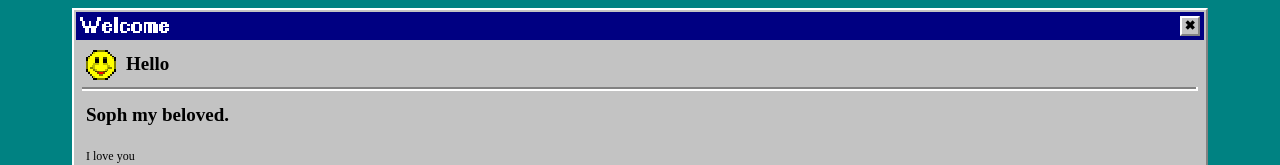
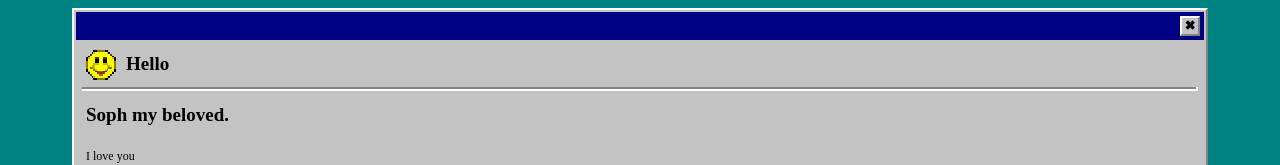
Before and after one commit to Sketchy-PNG/webpagecutie, a plain HTML site: page index.html in a window 1280 px wide. Shown: the top 165 px of the page. Drawn offline with Linux system fonts and the light colour scheme.

Commit message:
Update index.html

```diff
--- a/index.html
+++ b/index.html
@@ -10,7 +10,7 @@
 
 
     <div class="window">
-     <div class="topping"><img style="padding:0;" src="welcome.png"> <button class="button" style="width:20px; height:20px; float:right; margin-right:4px; margin-top:4px; padding: 0px;"> <b>✖</b></button> </div>
+     <div class="topping"> <button class="button" style="width:20px; height:20px; float:right; margin-right:4px; margin-top:4px; padding: 0px;"> <b>✖</b></button> </div>
 
  <img src="smiley.png"><h1>Hello</h1>
      <div class="splitter"></div>
```
